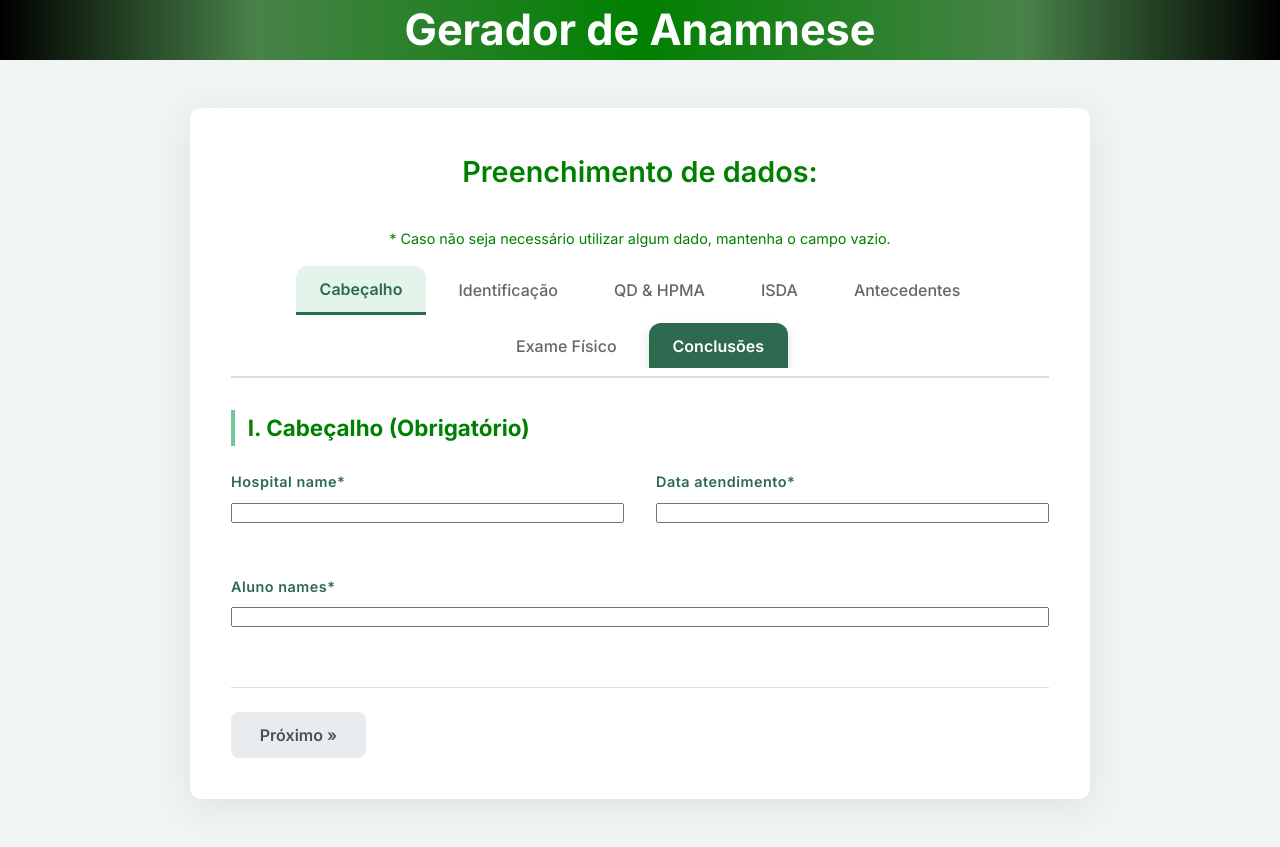
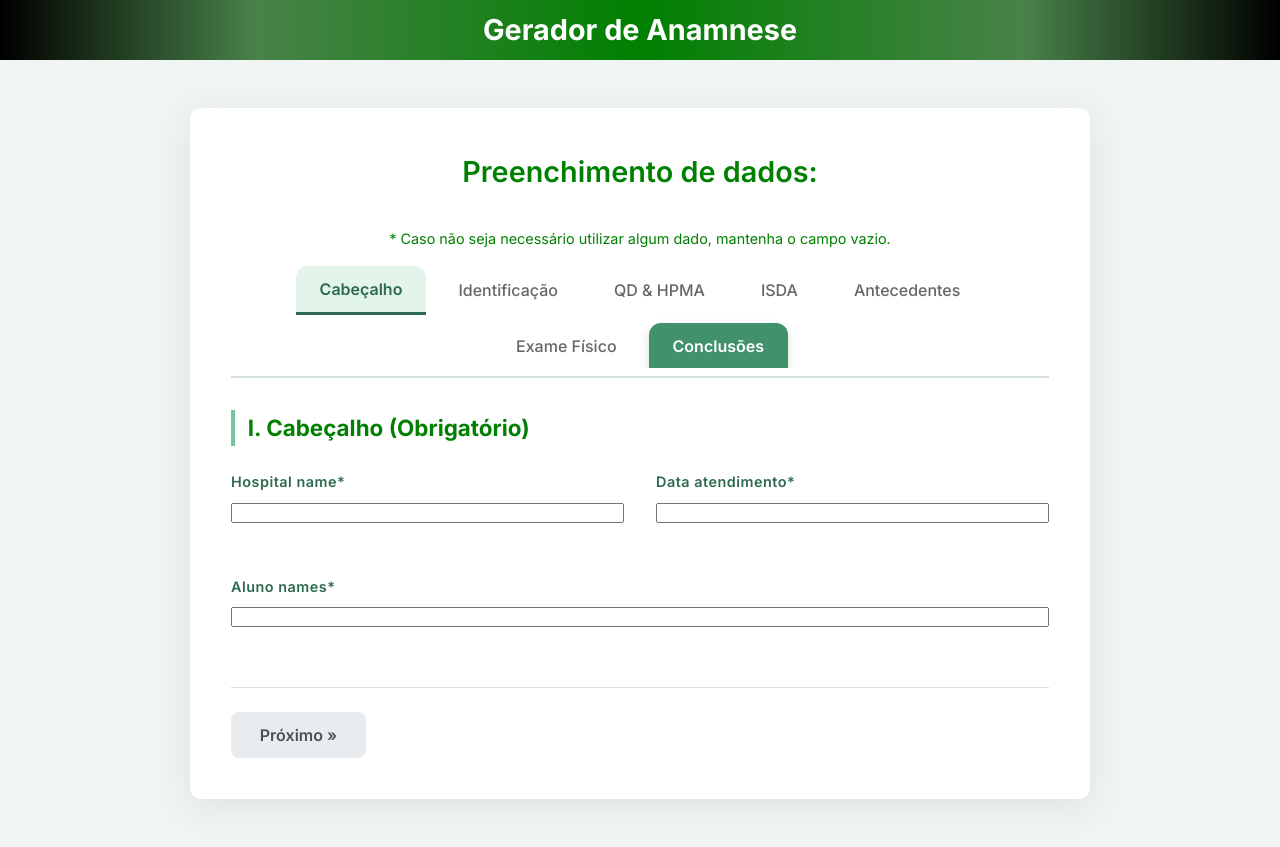
Before and after one commit to GuiVasconcellos/Anamnese_Project, a Django app: template generator/templates/generator/home.html in a window 1280 px wide. Run offline with Django 5.2, Linux system fonts and the light colour scheme; the template is opened without the code that fills it, so the values that code supplies are empty, except form fields; tables that the repository leaves empty hold one stand-in row (values such as "Sample post"); form fields are guessed from the names that the template uses.

Commit message:
muda txt navbar

```diff
--- a/anamnese_project/static/css/style.css
+++ b/anamnese_project/static/css/style.css
@@ -285,7 +285,7 @@ textarea.form-control {
 }
 
 .btn-conclusoes {
-    background-color: var(--primary-color);
+    background-color: var(--secondary-color);
     color: white !important;
     font-weight: 600;
     border: none;
@@ -302,6 +302,7 @@ textarea.form-control {
 }
 
 .btn-conclusoes.active {
-    background-color: #27ae60;
-    border-bottom: 3px solid #1e8449;
+    background-color: #2D6A4F;
+    /* primary-color/deep green */
+    border-bottom: 3px solid #1B4332;
 }
--- a/generator/templates/generator/base.html
+++ b/generator/templates/generator/base.html
@@ -19,7 +19,7 @@
     <nav
         style="background: linear-gradient(to right, black 0%, rgba(1,82,1,0.7) 20%, green 50%, rgba(1,82,1,0.7) 80%, black 100%); width: 100%; height: 60px; display: flex; align-items: center; justify-content: center; border: none; margin: 0; padding: 0;">
         <span class="navbar-brand mb-0 h1">
-            <a style="text-decoration: none; color: white; font-size: 2.7rem; font-weight: bold;"
+            <a style="text-decoration: none; color: white; font-size: 1.8rem; font-weight: bold;"
                 href="{% url 'home' %}">Gerador de Anamnese</a>
         </span>
     </nav>
--- a/generator/templates/generator/home.html
+++ b/generator/templates/generator/home.html
@@ -8,7 +8,7 @@
         * Caso não seja necessário utilizar algum dado, mantenha o campo vazio.
     </p>
 
-    <form method="post" action="{% url 'generate_txt' %}" class="anamnese-form">
+    <form method="post" action="{% url 'generate_txt' %}" class="anamnese-form" novalidate>
         {% csrf_token %}
 
         <div
```
